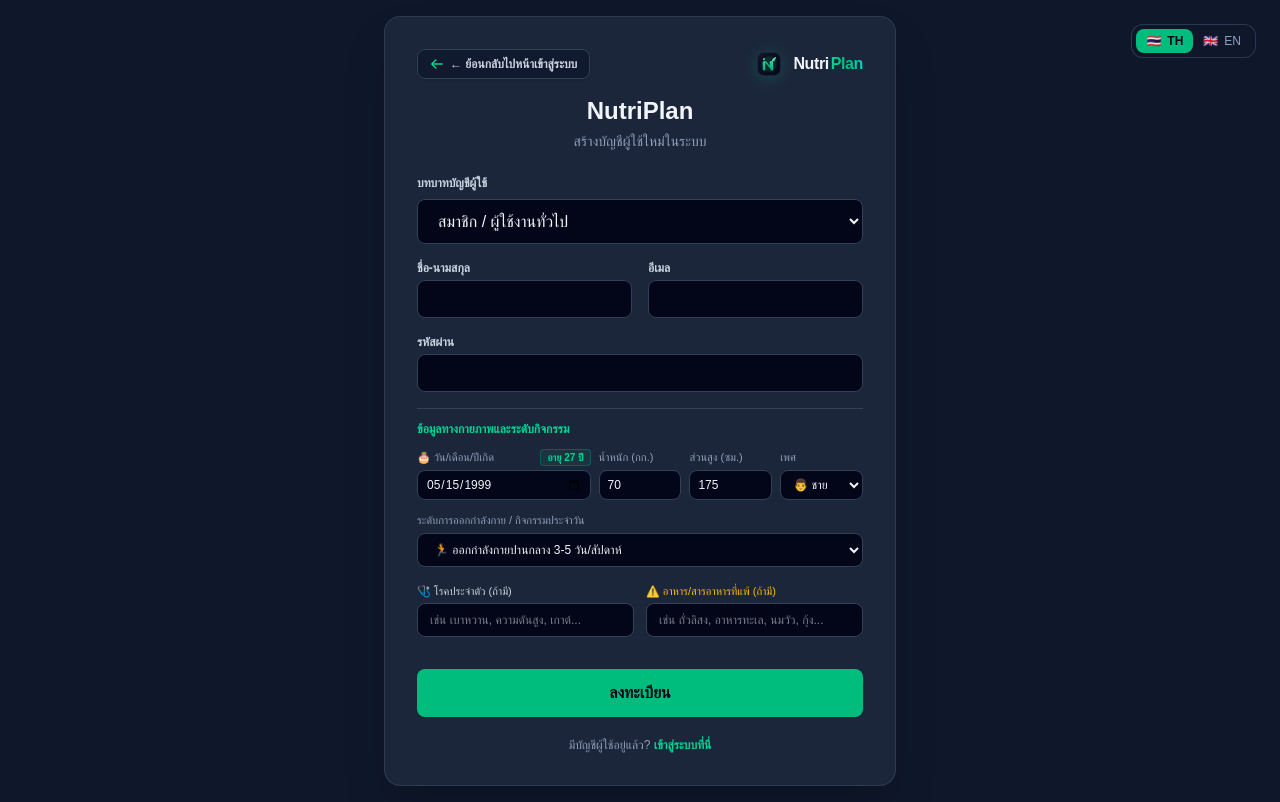
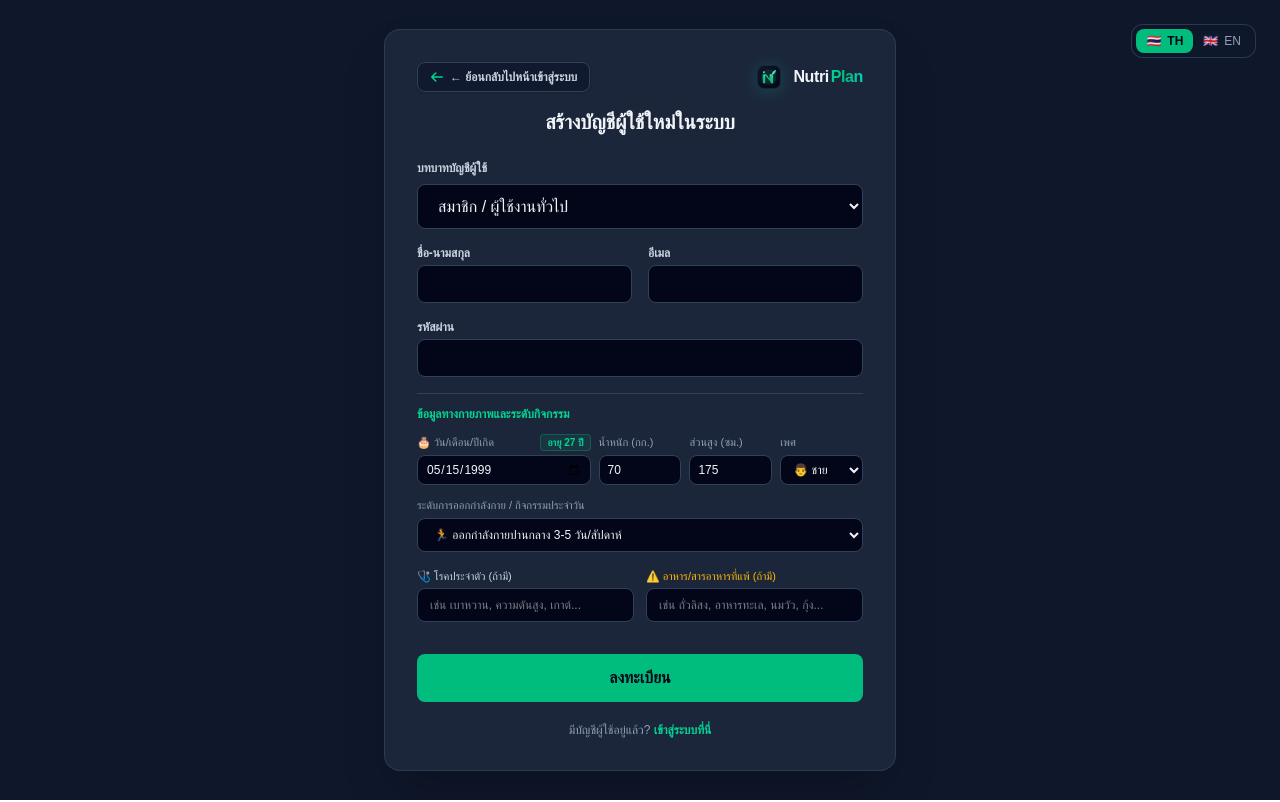
Before and after one commit to 6731470008-web/NutriPlan, a Next.js app in the folder frontend/: page /register in a window 1280 px wide. Built offline with nearby package versions, Linux system fonts and the light colour scheme.

Commit message:
fix(auth): remove duplicate NutriPlan brand text above loginSubtitle

```diff
--- a/frontend/src/app/login/page.tsx
+++ b/frontend/src/app/login/page.tsx
@@ -123,9 +123,8 @@
 
       <div className="max-w-md w-full bg-slate-800/90 backdrop-blur-sm border border-slate-700/80 rounded-2xl p-8 shadow-2xl">
         <div className="flex flex-col items-center text-center mb-8">
-          <NutriPlanLogo variant="stacked" size="lg" showTagline={true} className="mb-4" />
-          <h1 className="text-xl font-bold text-slate-100">{t('auth.loginTitle')}</h1>
-          <p className="text-slate-400 text-xs sm:text-sm mt-1">{t('auth.loginSubtitle')}</p>
+          <NutriPlanLogo variant="stacked" size="lg" showTagline={true} className="mb-3" />
+          <p className="text-slate-400 text-xs sm:text-sm">{t('auth.loginSubtitle')}</p>
         </div>
 
         {error && (
--- a/frontend/src/app/register/page.tsx
+++ b/frontend/src/app/register/page.tsx
@@ -116,8 +116,7 @@
         </div>
 
         <div className="text-center mb-6">
-          <h1 className="text-2xl font-bold text-slate-100">{t('auth.registerTitle')}</h1>
-          <p className="text-slate-400 text-xs sm:text-sm mt-1">{t('auth.registerSubtitle')}</p>
+          <h1 className="text-xl font-bold text-slate-100">{t('auth.registerSubtitle')}</h1>
         </div>
 
         {error && (
```
